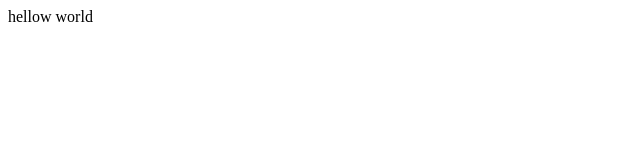
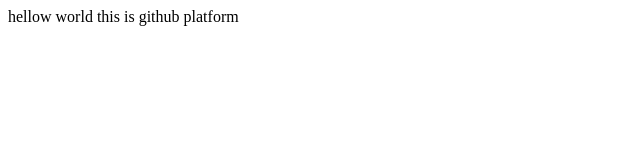
Before and after one commit to Noumansabir/programing, a plain HTML site: page index.html in a window 1280 px wide. Shown: the whole page, without its empty margins (0-640 px from the left). Drawn offline with Linux system fonts and the light colour scheme.

Commit message:
update index.html
test

```diff
--- a/index.html
+++ b/index.html
@@ -6,6 +6,6 @@
     <title>Document</title>
 </head>
 <body>
-    <div>hellow world</div>
+    <div>hellow world this is github platform </div>
 </body>
 </html>
```
